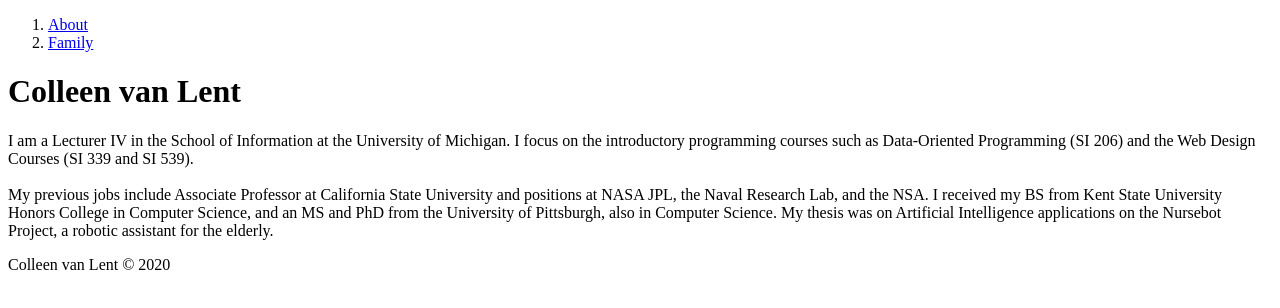
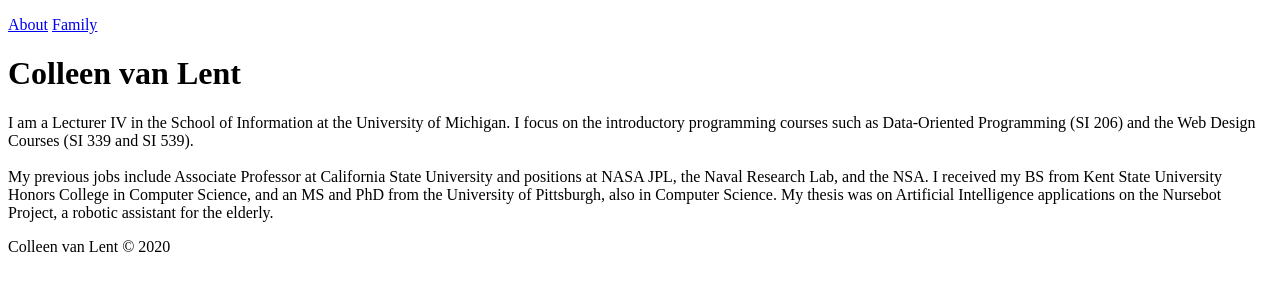
Before and after one commit to wkhankk/homework1, a plain HTML site: page index.html in a window 1280 px wide. Drawn offline with Linux system fonts and the light colour scheme.

Commit message:
Add files via upload

```diff
--- a/style/style.css
+++ b/style/style.css
@@ -1,3 +1,12 @@
 img{
     height: 150px;
 }
+ul{
+	list-style-type:none;
+}
+li{
+	display: inline-block;
+}
+ol{
+	padding: 0px 0px 0px 0px;
+}
```
